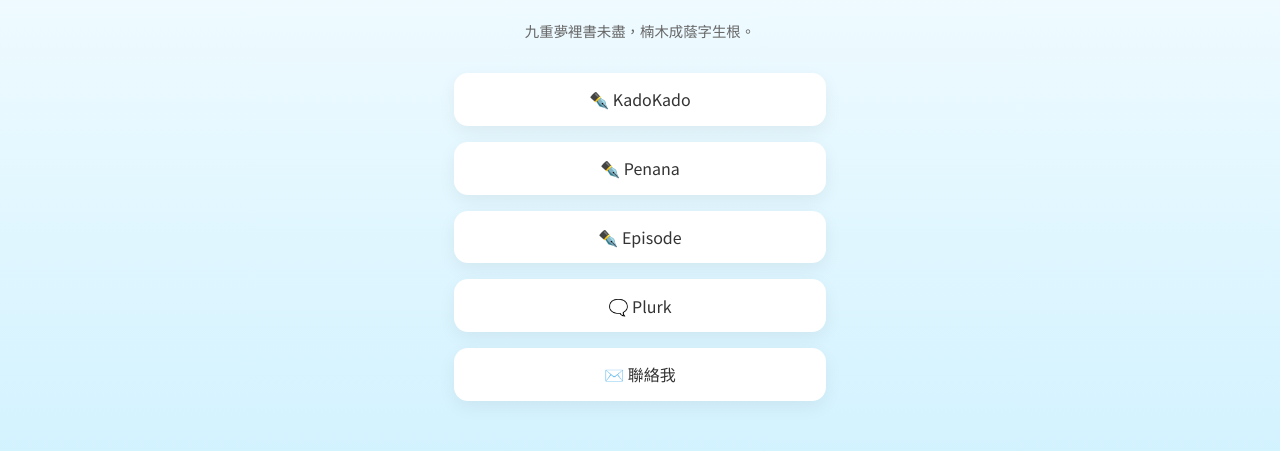
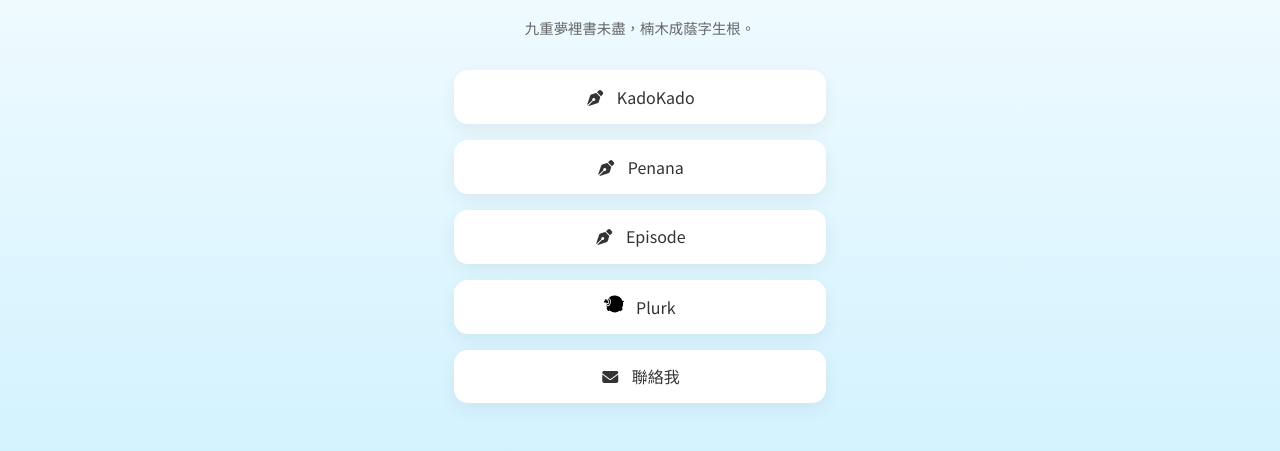
Before and after one commit to GattungNeun/ninezhennan, a plain HTML site: page index.html in a window 1280 px wide. Shown: the part 269-720 px from the top of the page. Drawn offline with Linux system fonts and the light colour scheme.

Commit message:
修改Icon

```diff
--- a/index.html
+++ b/index.html
@@ -21,12 +21,12 @@
     </div>
 
     <div class="links">
-      <a href="https://www.kadokado.com.tw/user/30503" class="link-card"  target="_blank" rel="noneopener noreferrer">✒️ KadoKado</a>
-      <a href="https://www.penana.com/user/211229/%E4%B9%9D%E6%A5%A0/portfolio" class="link-card" target="_blank" rel="noneopener noreferrer">✒️ Penana</a>
-      <a href="https://episode.cc/about/ninezhennan" class="link-card" target="_blank" rel="noneopener noreferrer">✒️ Episode</a>
-      <a href="https://www.plurk.com/ninezhennan" class="link-card"  target="_blank" rel="noneopener noreferrer">🗨️ Plurk</a>
+      <a href="https://www.kadokado.com.tw/user/30503" class="link-card"  target="_blank" rel="noneopener noreferrer"><i class="fa-solid fa-pen-nib icon"></i> KadoKado</a>
+      <a href="https://www.penana.com/user/211229/%E4%B9%9D%E6%A5%A0/portfolio" class="link-card" target="_blank" rel="noneopener noreferrer"><i class="fa-solid fa-pen-nib icon"></i> Penana</a>
+      <a href="https://episode.cc/about/ninezhennan" class="link-card" target="_blank" rel="noneopener noreferrer"><i class="fa-solid fa-pen-nib icon"></i> Episode</a>
+      <a href="https://www.plurk.com/ninezhennan" class="link-card"  target="_blank" rel="noneopener noreferrer"><img src="plurk.svg" class="icon"> Plurk</a>
       <div class="contact-wrapper">
-            <a href="#" class="link-card" id="contactMe">✉️ 聯絡我</a>
+            <a href="#" class="link-card" id="contactMe"><i class="fa-solid fa-envelope icon"></i> 聯絡我</a>
             <div class="contact-box" id="contactBox">
                 <span class="email">ninezhennan@gmail.com</span>
                 <i class="fa-solid fa-copy copy-icon" id="copyBtn"></i>
--- a/style.css
+++ b/style.css
@@ -65,6 +65,12 @@
   box-shadow: 0 0 20px rgba(167, 198, 255, 0.4);
 }
 
+.icon {
+  width: 20px;
+  height: 20px;
+  margin-right: 0.5rem;
+}
+
 footer {
   margin-top: 2.5rem;
   font-size: 0.75rem;
```
Also changed, not shown: plurk.svg (added).
